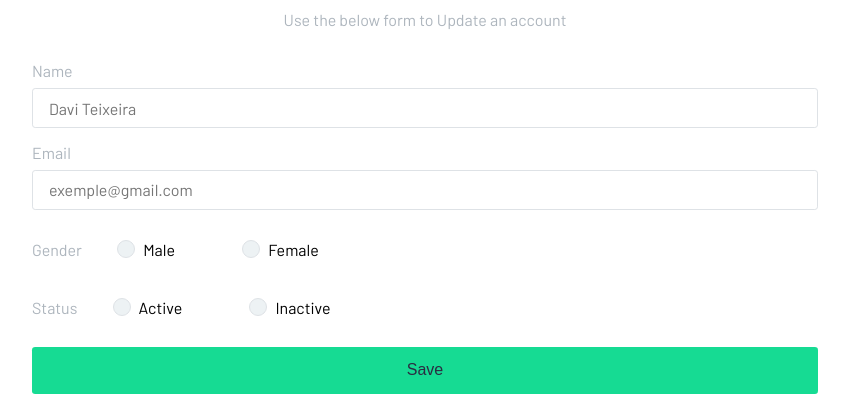
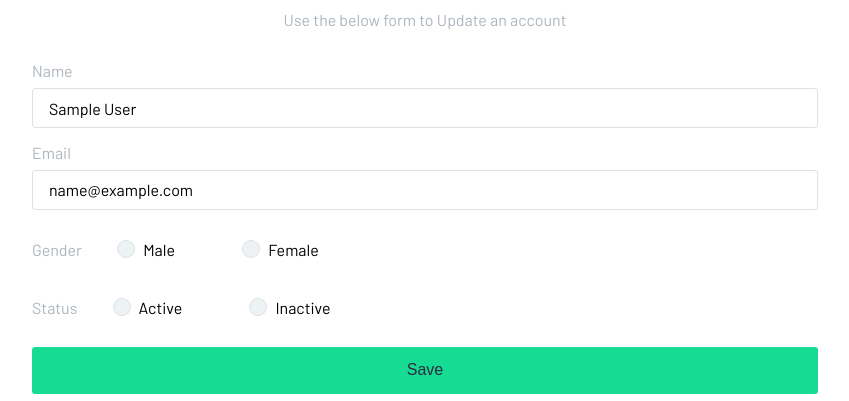
Before and after one commit to daviteixeira-dev/SGU-Sistema-de-Gerenciamento-de-Usuarios, a Node server app: page /update-user?id=600000000000000000000001 in a window 1280 px wide. Shown: the part 254-655 px from the top of the page, without its empty margins (215-1064 px from the left). Run offline with Node 20, Linux system fonts and the light colour scheme; tables that the repository leaves empty hold one stand-in row (values such as "Sample post"); some libraries are stand-ins or nearby versions.

Commit message:
Update User

```diff
--- a/crud_app/assets/js/index.js
+++ b/crud_app/assets/js/index.js
@@ -1,3 +1,24 @@
 $("#add_user").submit(function(event){
     alert("Data Inserted Successfully!");
 })
+
+$("#update_user").submit(function(event){
+    event.preventDefault();
+
+    var unindexed_array = $(this).serializeArray();
+    var data = {}
+
+    $.map(unindexed_array, function(n, i){
+        data[n['name']] = n['value']
+    })
+
+    var request = {
+        "url": `http://localhost:3000/api/users/${data.id}`,
+        "method":"PUT",
+        "data":data
+    }
+
+    $.ajax(request).done(function(response){
+        alert("Data Updated Sucessfully!");
+    })
+})
--- a/crud_app/server/services/render.js
+++ b/crud_app/server/services/render.js
@@ -16,5 +16,11 @@ exports.add_user = (req, res) => {
 }
 
 exports.update_user = (req, res) => {
-    res.render('update_user');
+    axios.get('http://localhost:3000/api/users', {params:{id:req.query.id}})
+      .then(function(userdata){
+          res.render("update_user",{user:userdata.data})
+      })
+      .catch(err => {
+          res.send(err);
+      })
 }
--- a/crud_app/views/include/_show.ejs
+++ b/crud_app/views/include/_show.ejs
@@ -6,7 +6,7 @@
     <td><%= users[i].gender %></td>
     <td><%= users[i].status %></td>
     <td>
-        <a href="/update-user" class="btn border-shadow update">
+        <a href="/update-user?id=<%= users[i]._id%>" class="btn border-shadow update">
             <span class="text-gradient"><i class="fas fa-pencil-alt"></i></span>
         </a>
         <a class="btn border-shadow delete">
--- a/crud_app/views/update_user.ejs
+++ b/crud_app/views/update_user.ejs
@@ -22,21 +22,21 @@
     <div class="new_user">
         <div class="form-group">
             <label for="name" class="text-light">Name</label>
-            <input type="hidden" name="id" value="">
-            <input type="text" name="name" value="" placeholder="Davi Teixeira">
+            <input type="hidden" name="id" value="<%= user._id%>">
+            <input type="text" name="name" value="<%= user.name %>" placeholder="Davi Teixeira">
         </div>
         <div class="form-group">
             <label for="Email" class="text-light">Email</label>
-            <input type="text" name="email" value="" placeholder="exemple@gmail.com">
+            <input type="text" name="email" value="<%= user.email%>" placeholder="exemple@gmail.com">
         </div>
         <div class="form-group">
             <label for="gender" class="text-light">Gender</label>
             <div class="radio inline">
-                <input type="radio" id="radio-2" name="gender" value="Male">
+                <input type="radio" id="radio-2" name="gender" value="Male" <%= user.gender == 'Male'?'checked':''%>>
                 <label for="radio-2" class="radio-label">Male</label>
             </div>
             <div class="radio inline">
-                <input type="radio" id="radio-3" name="gender" value="Female">
+                <input type="radio" id="radio-3" name="gender" value="Female" <%= user.gender == 'Female'?'checked':''%>>
                 <label for="radio-3" class="radio-label">Female</label>
             </div>
         </div>
@@ -44,11 +44,11 @@
         <div class="form-group">
             <label for="gender" class="text-light">Status</label>
             <div class="radio inline">
-                <input type="radio" id="radio-4" name="status" value="Active">
+                <input type="radio" id="radio-4" name="status" value="Active" <%= user.status == 'Active'?'checked':''%>>
                 <label for="radio-4" class="radio-label">Active</label>
             </div>
             <div class="radio inline">
-                <input type="radio" id="radio-5" name="status" value="Inactive">
+                <input type="radio" id="radio-5" name="status" value="Inactive" <%= user.status == 'Inactive'?'checked':''%>>
                 <label for="radio-5" class="radio-label">Inactive</label>
             </div>
         </div>
```
